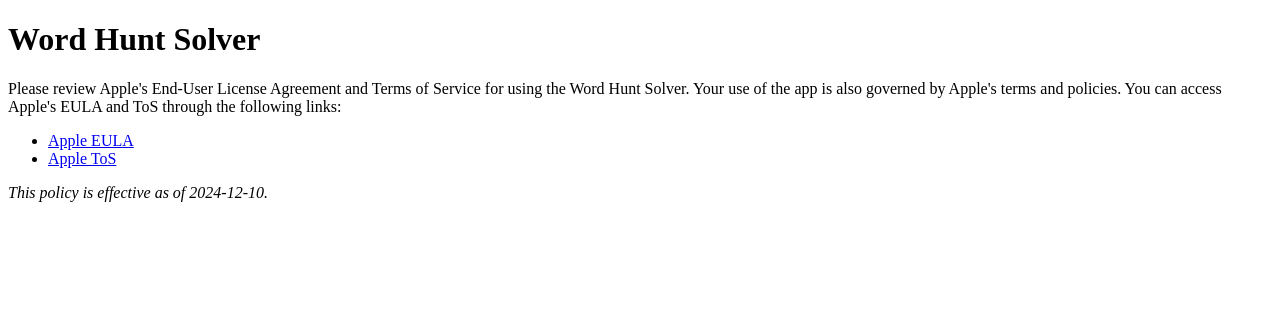
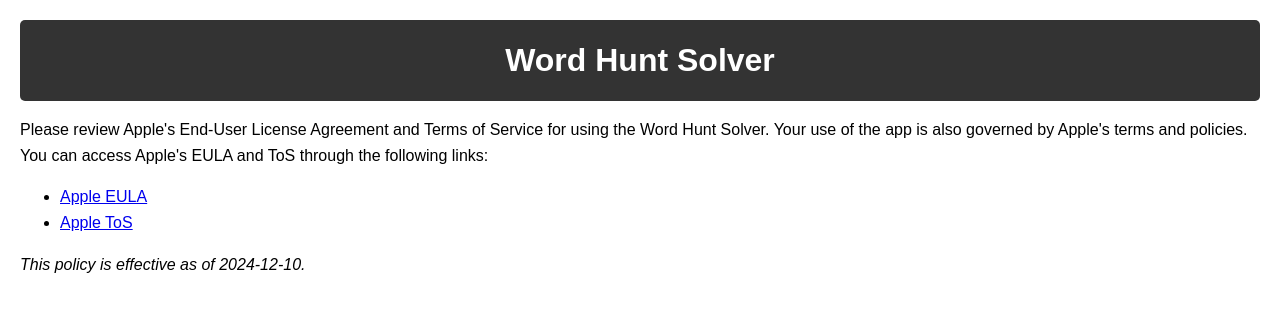
Before and after one commit to zengcoen/WordSolver, a plain HTML site: page tos.html in a window 1280 px wide. Drawn offline with Linux system fonts and the light colour scheme.

Commit message:
add styles

```diff
--- a/tos.html
+++ b/tos.html
@@ -1,9 +1,25 @@
-<!DOCTYPE html>
 <html lang="en">
 <head>
     <meta charset="UTF-8">
     <meta name="viewport" content="width=device-width, initial-scale=1.0">
     <title>Word Hunt Solver</title>
+    <style>
+        body {
+            font-family: Arial, sans-serif;
+            line-height: 1.6;
+            margin: 20px;
+            padding: 0;
+        }
+        h1 {
+            text-align: center;
+            font-weight: bold;
+            color: white;
+            background-color: #333;
+            padding: 15px;
+            border-radius: 5px;
+            margin: 10px 0;
+        }
+    </style>
 </head>
 <body>
     <h1>Word Hunt Solver</h1>
```
Also changed, not shown: index.html (+2 -2 lines), privacy-policy.html (+6 -0 lines), 1 other file.
